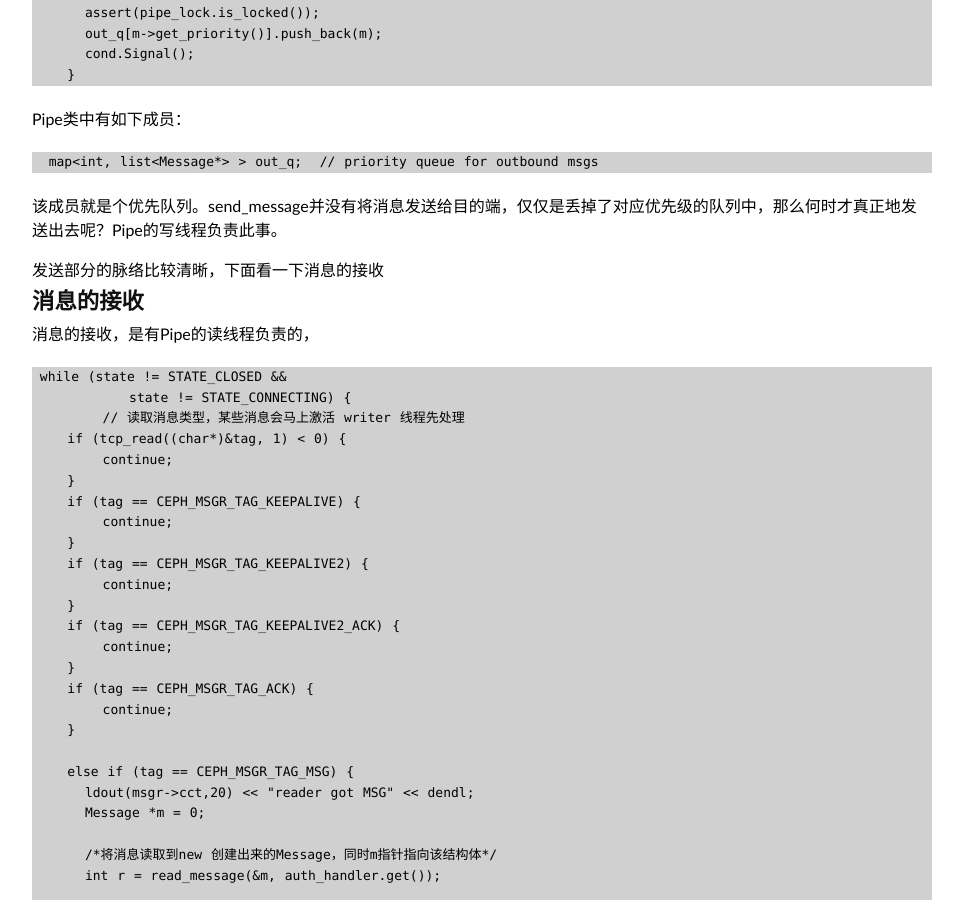
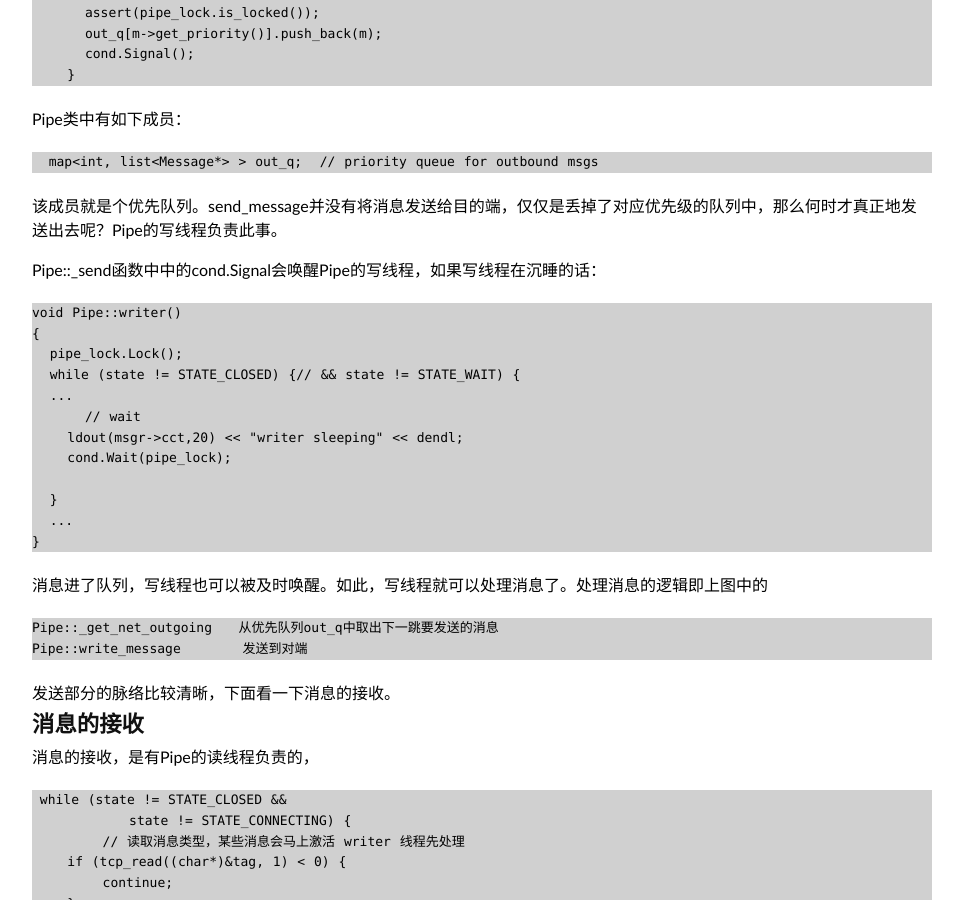
Before and after one commit to Bean-Li/Bean-Li.github.io, a Jekyll site: the page built from _posts/2016-07-10-ceph-network-message-3.md, in a window 1280 px wide and 900 px high, scrolled down 995 px. Shown: the whole window, without its empty margins (158-1121 px from the left). Built offline with Jekyll 4.4.1, drawn with Linux system fonts in a browser that asks for light colours; some web fonts are replaced; some of the changed text lies outside the part shown.

Commit message:
fix ceph network 3

````diff
--- a/_posts/2016-07-10-ceph-network-message-3.md
+++ b/_posts/2016-07-10-ceph-network-message-3.md
@@ -57,7 +57,30 @@ Pipe类中有如下成员：
 
 该成员就是个优先队列。send_message并没有将消息发送给目的端，仅仅是丢掉了对应优先级的队列中，那么何时才真正地发送出去呢？Pipe的写线程负责此事。
 
-发送部分的脉络比较清晰，下面看一下消息的接收
+Pipe::_send函数中中的cond.Signal会唤醒Pipe的写线程，如果写线程在沉睡的话：
+
+```
+void Pipe::writer()
+{
+  pipe_lock.Lock();
+  while (state != STATE_CLOSED) {// && state != STATE_WAIT) {
+  ...
+      // wait
+    ldout(msgr->cct,20) << "writer sleeping" << dendl;
+    cond.Wait(pipe_lock);
+
+  }
+  ...
+}
+```
+消息进了队列，写线程也可以被及时唤醒。如此，写线程就可以处理消息了。处理消息的逻辑即上图中的
+
+```
+Pipe::_get_net_outgoing   从优先队列out_q中取出下一跳要发送的消息
+Pipe::write_message       发送到对端
+```
+
+发送部分的脉络比较清晰，下面看一下消息的接收。
 
 
 ## 消息的接收
@@ -425,6 +448,20 @@ m->get_connection()->send_message(r);
 
 到此为止，通信模块全部介绍完毕了
 
+## 尾声
+Pipe代码非常有意思，有很多相互对应的逻辑，比如
+
+```
+write_message和read_message 是一对好基友
+Pipe::connect 和 Pipe::accept是一对好基友
+Pipe::reader 和Pipe::writer 是一对好基友
+```
+互相对照着看代码，很有意思。
+
+另外一个值得深入探讨的是PioritizeQueue这个数据结构，也很有意思，值得一篇文章深入探讨下。
+
+
+
 
 ## 参考文献
 * [Ceph 深入解析(1) — Ceph 的消息处理架构](http://mathslinux.org/?p=664)
````
